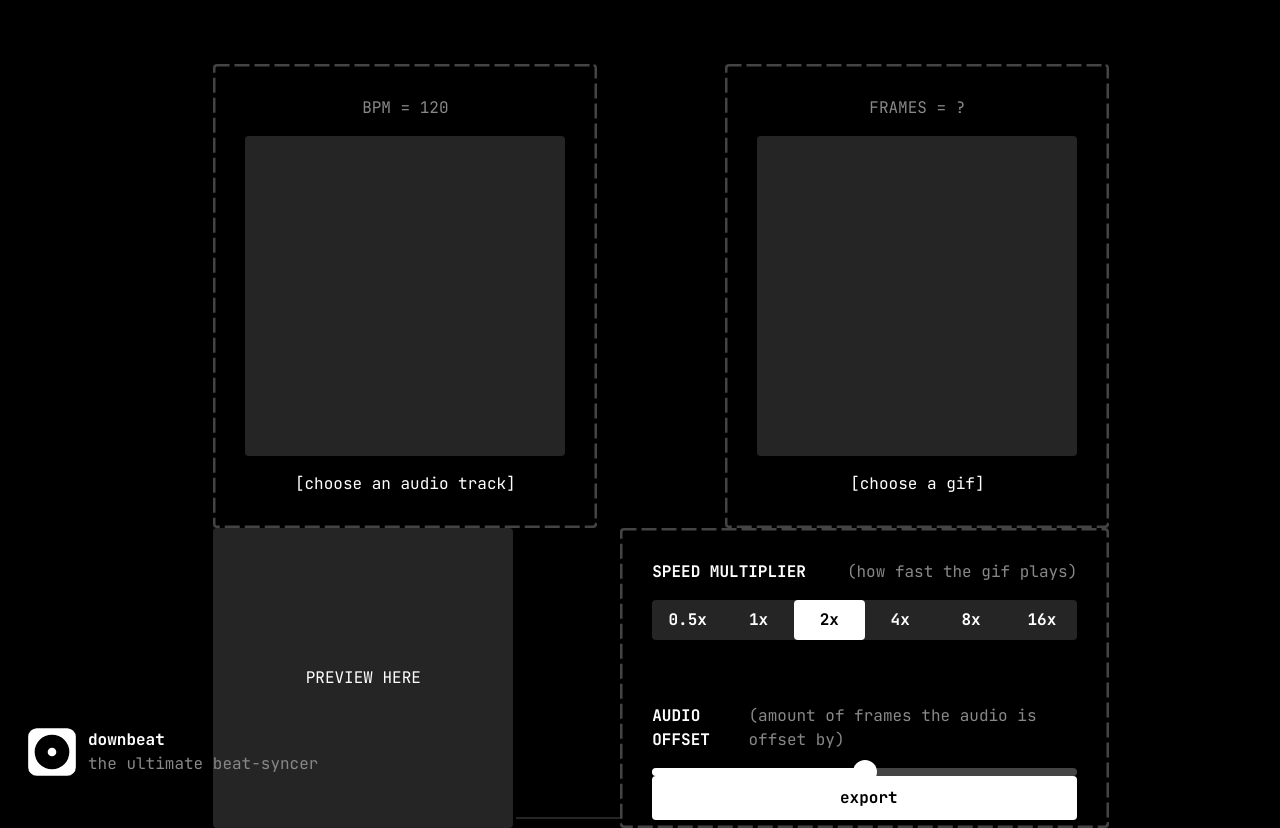
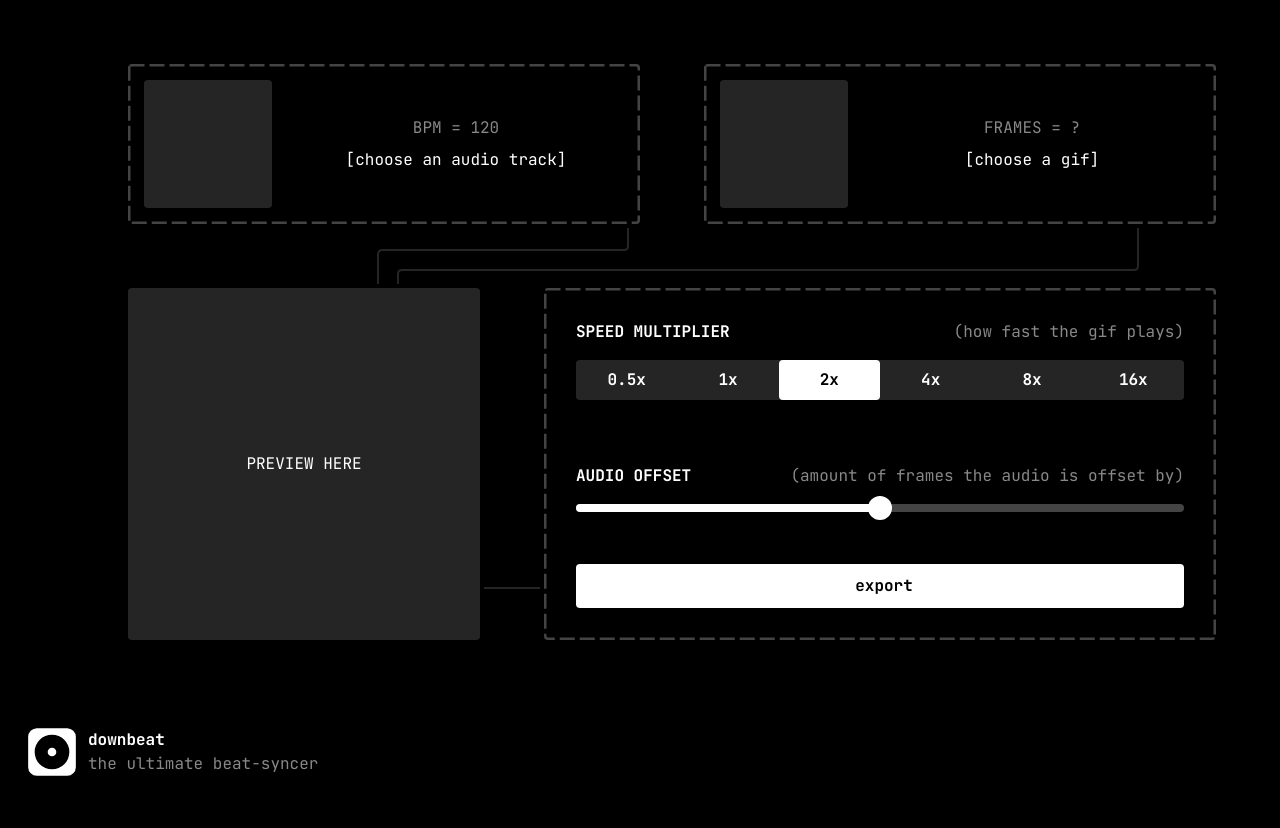
Before and after one commit to deltea/downbeat, a SvelteKit app: page / in a window 1280 px wide. After the commit the page ends 800 px from the top, so only its background shows below. Built offline with nearby package versions, Linux system fonts and the light colour scheme.

Commit message:
more layout stuff

```diff
--- a/src/routes/+layout.svelte
+++ b/src/routes/+layout.svelte
@@ -12,7 +12,7 @@
 </svelte:head>
 
 <div class="h-screen flex flex-col items-center">
-  <main class="w-2/3 flex grow h-full">
+  <main class="w2/3 w-full px-32 flex grow h-full mb-nav">
     {@render children()}
   </main>
 </div>
--- a/src/routes/+page.svelte
+++ b/src/routes/+page.svelte
@@ -13,37 +13,41 @@
   ];
 </script>
 
-<div class="grow flex flex-col items-center py-16 mb-nav gap24 relative">
+<div class="grow flex flex-col items-center py-16 gap16 relative">
   <!-- top row -->
-  <div class="flex justify-center gap-32 w-full">
-    <button class="dashed w-[24rem] flex flex-col gap-4 items-center text-faded rounded-sm cursor-pointer p-8 outline-none hover:scale-[101%] active:scale-100 duration-100 bg-bg">
-      <span class="text-muted">BPM = 120</span>
-      <div class="bg-surface rounded-sm w-full aspect-square"></div>
-      <span>[choose an audio track]</span>
+  <div class="flex justify-center gap-16 w-full">
+    <button class="dashed h-[10rem] w-[32rem] flex gap-4 items-center text-faded rounded-sm cursor-pointer p-4 outline-none hover:scale-[101%] active:scale-100 duration-100 bg-bg">
+      <div class="bg-surface rounded-sm h-full aspect-square"></div>
+      <div class="flex flex-col gap-2 w-full">
+        <span class="text-muted">BPM = 120</span>
+        <span>[choose an audio track]</span>
+      </div>
     </button>
 
-    <button class="dashed w-[24rem] flex flex-col gap-4 items-center text-faded rounded-sm cursor-pointer p-8 outline-none hover:scale-[101%] active:scale-100 duration-100 bg-bg">
-      <span class="text-muted">FRAMES = ?</span>
-      <div class="bg-surface rounded-sm w-full aspect-square"></div>
-      <span>[choose a gif]</span>
+    <button class="dashed h-[10rem] w-[32rem] flex gap-4 items-center text-faded rounded-sm cursor-pointer p-4 outline-none hover:scale-[101%] active:scale-100 duration-100 bg-bg">
+      <div class="bg-surface rounded-sm h-full aspect-square"></div>
+      <div class="flex flex-col gap-2 w-full">
+        <span class="text-muted">FRAMES = ?</span>
+        <span>[choose a gif]</span>
+      </div>
     </button>
   </div>
 
   <!-- connector lines -->
-  <svg height="96" width="100%" xmlns="http://www.w3.org/2000/svg">
-    <path d="M500 4 L500 31 Q500 35 496 35 L254 35 Q250 35 250 39 L250 93" style="fill: none; stroke: var(--color-surface); stroke-width: 2" />
-    <path d="M1010 4 L1010 51 Q1010 55 1006 55 L274 55 Q270 55 270 59 L270 93" style="fill: none; stroke: var(--color-surface); stroke-width: 2" />
+  <svg height="64" width="100%" xmlns="http://www.w3.org/2000/svg">
+    <path d="M500 4 L500 22 Q500 26 496 26 L254 26 Q250 26 250 31 L250 60" style="fill: none; stroke: var(--color-surface); stroke-width: 2" />
+    <path d="M1010 4 L1010 42 Q1010 46 1006 46 L274 46 Q270 46 270 50 L270 60" style="fill: none; stroke: var(--color-surface); stroke-width: 2" />
   </svg>
 
   <!-- bottom row -->
-  <div class="flex justify-center gap32 w-full grow">
+  <div class="flex justify-center gap16 w-full grow">
     <div class="bg-surface flex justify-center items-center h-full aspect-square rounded-sm">
       PREVIEW HERE
     </div>
 
     <!-- connector line -->
-    <svg height="100%" width="128" xmlns="http://www.w3.org/2000/svg">
-      <path d="M3 290 L125 290" style="fill: none; stroke: var(--color-surface); stroke-width: 2" />
+    <svg height="100%" width="64" xmlns="http://www.w3.org/2000/svg">
+      <path d="M4 300 L60 300" style="fill: none; stroke: var(--color-surface); stroke-width: 2" />
     </svg>
 
     <div class="dashed h-full flex flex-col justify-between grow rounded-sm p-8 bg-bg">
```
